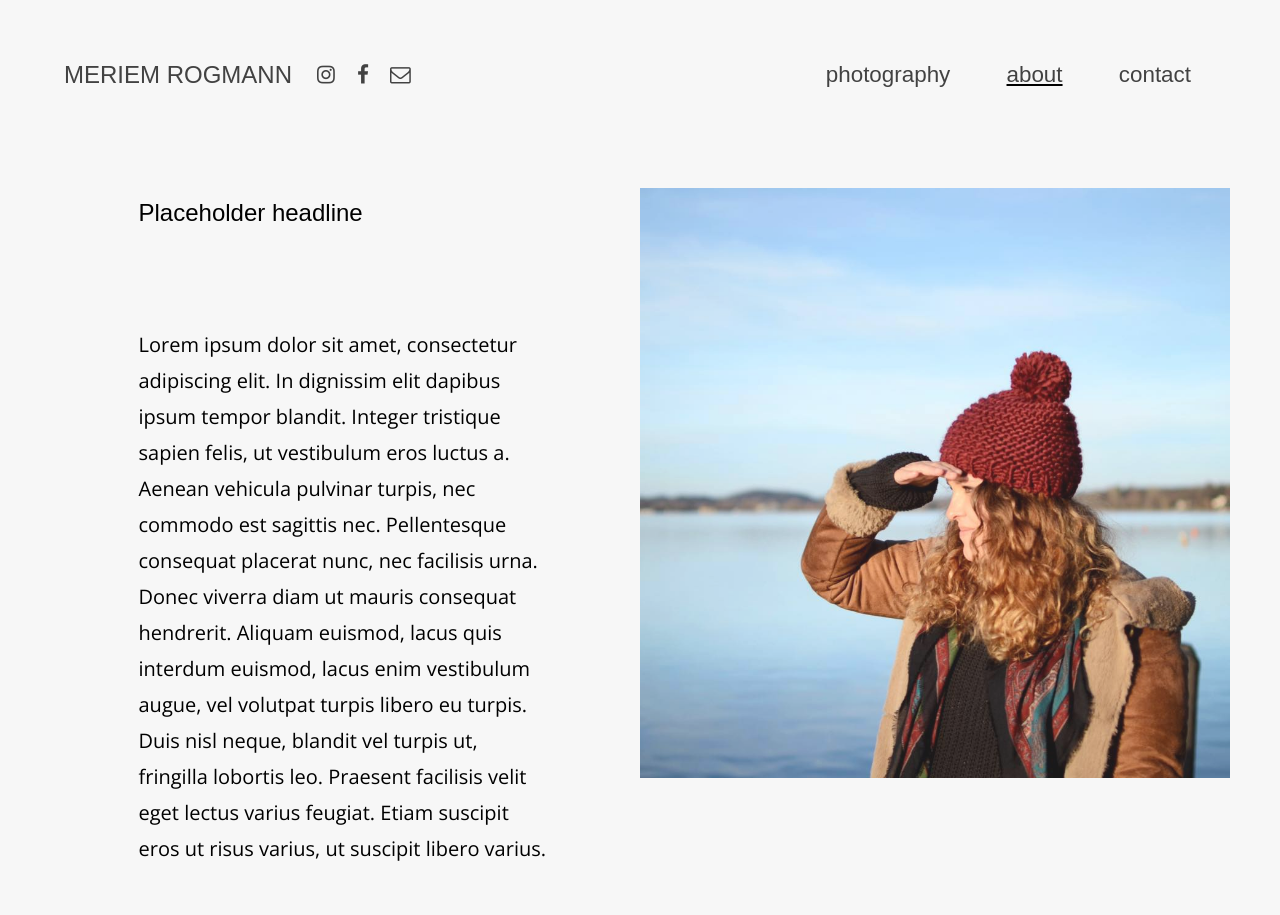
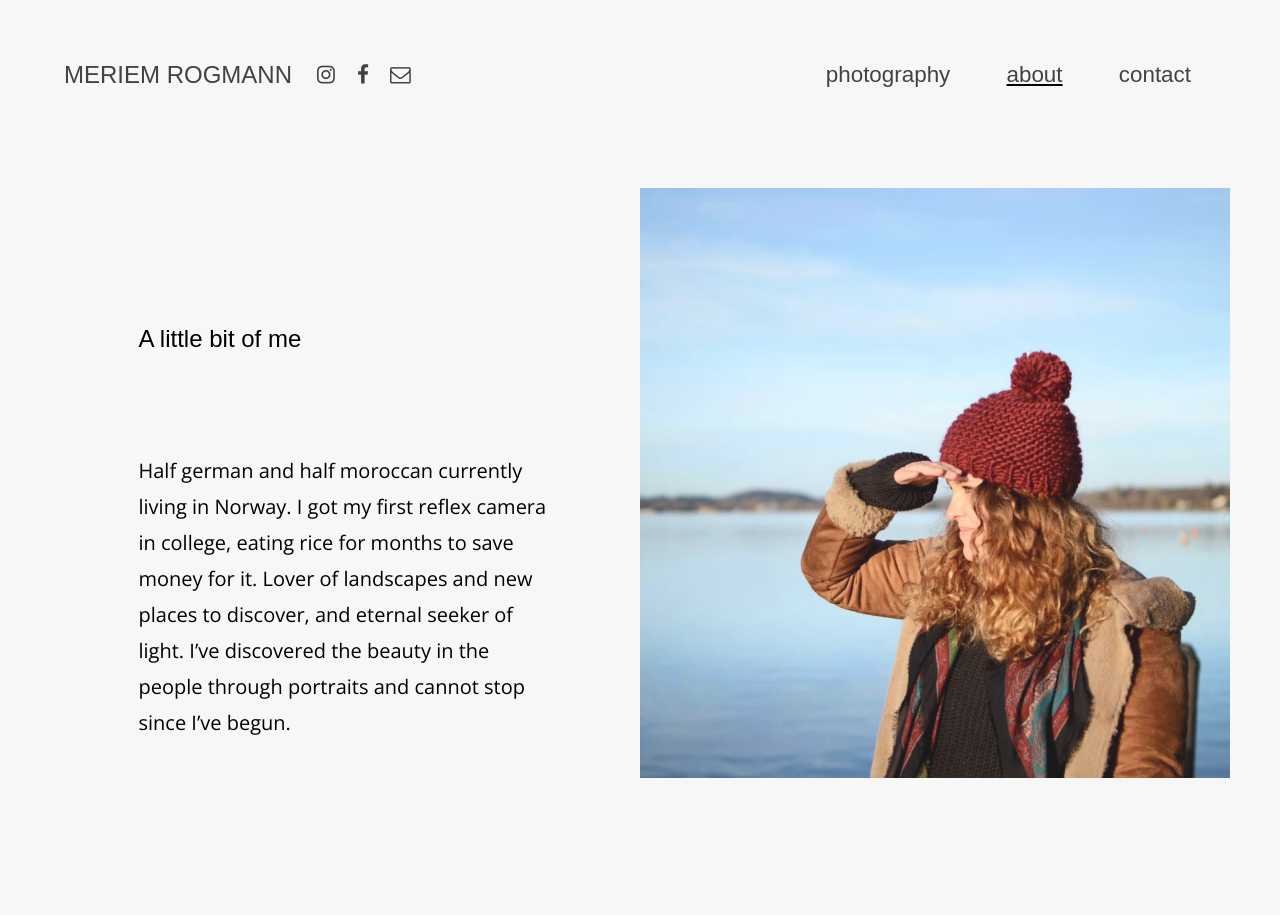
Before and after one commit to meriemnfs/meriemnfs.github.io, a Jekyll site: the page built from about.md, in a window 1280 px wide. Built offline with Jekyll 4.4.1, drawn with Linux system fonts in a browser that asks for light colours; some web fonts are replaced; our own code applies the rules of GitHub Pages for plain Markdown files.

Commit message:
changed text

```diff
--- a/about.md
+++ b/about.md
@@ -5,7 +5,7 @@ image: 'self_portrait.jpg'
 ---
 
 
-# Placeholder headline
+# A little bit of me
 
 
-Lorem ipsum dolor sit amet, consectetur adipiscing elit. In dignissim elit dapibus ipsum tempor blandit. Integer tristique sapien felis, ut vestibulum eros luctus a. Aenean vehicula pulvinar turpis, nec commodo est sagittis nec. Pellentesque consequat placerat nunc, nec facilisis urna. Donec viverra diam ut mauris consequat hendrerit. Aliquam euismod, lacus quis interdum euismod, lacus enim vestibulum augue, vel volutpat turpis libero eu turpis. Duis nisl neque, blandit vel turpis ut, fringilla lobortis leo. Praesent facilisis velit eget lectus varius feugiat. Etiam suscipit eros ut risus varius, ut suscipit libero varius.
+Half german and half moroccan currently living in Norway. I got my first reflex camera in college, eating rice for months to save money for it. Lover of landscapes and new places to discover, and eternal seeker of light. I've discovered the beauty in the people through portraits and cannot stop since I've begun.
```
